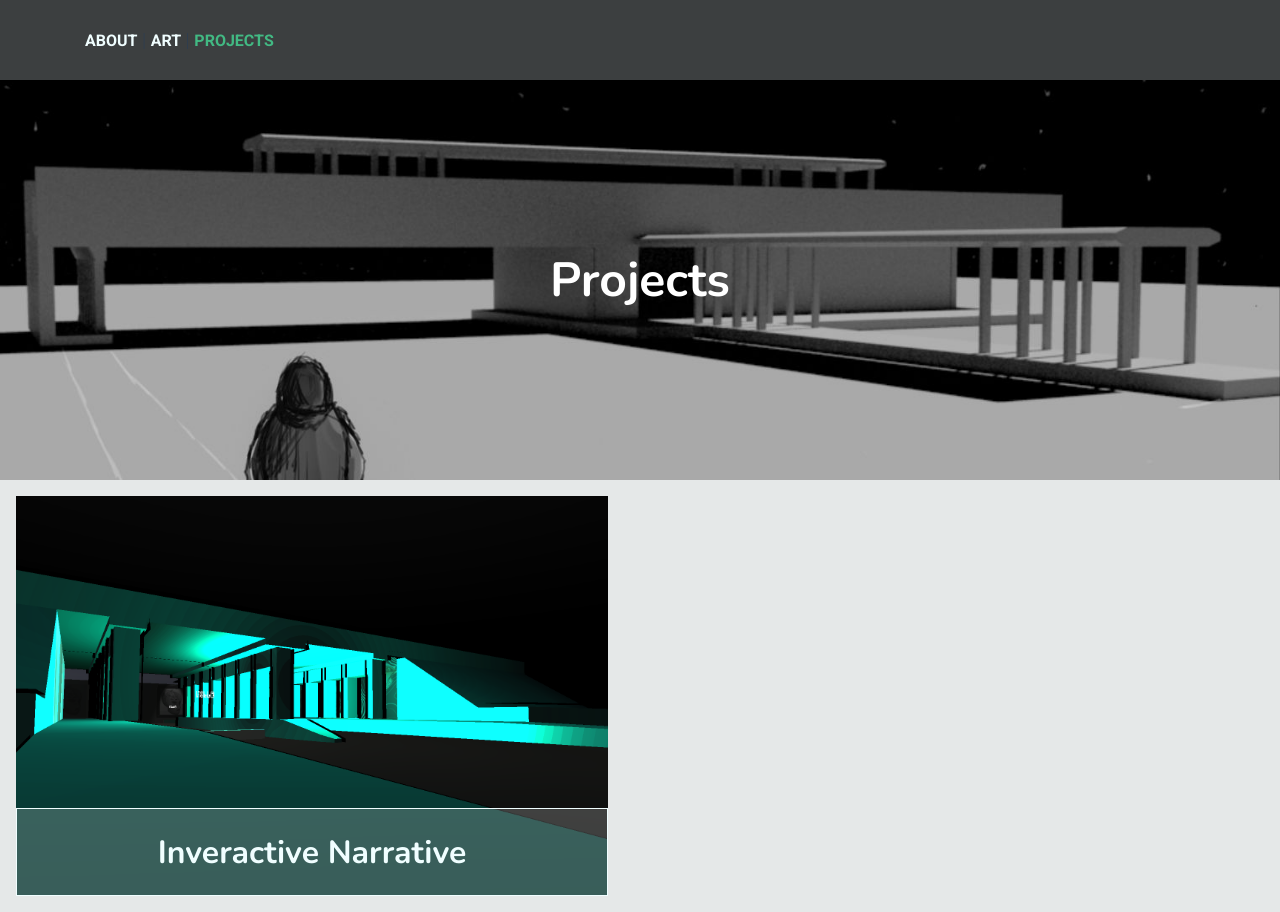
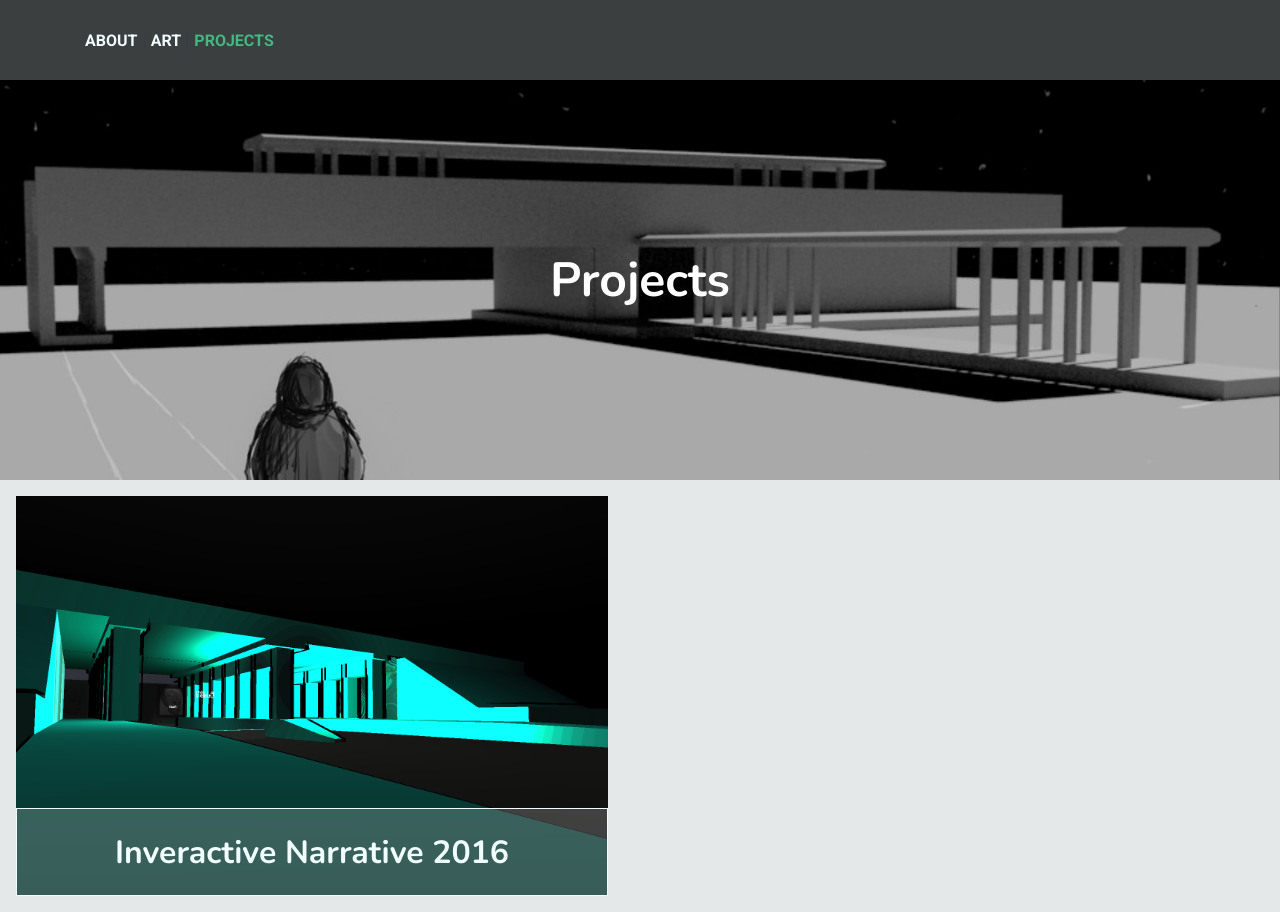
Before and after one commit to raycoti/personalSite, a Vue app: page /projects in a window 1280 px wide. Built offline with nearby package versions, Linux system fonts and the light colour scheme.

Commit message:
update project descriptions, about me text

```diff
--- a/src/views/About.vue
+++ b/src/views/About.vue
@@ -13,11 +13,11 @@
               I specialize in Javascript/Typescript, React, Redux, and Node.
             </p>
             <p>
-              I am from Chicago’s beautiful Back of the Yards neighborhood
+              I am from Chicago's beautiful Back of the Yards neighborhood
               where I developed my love of art and technology. My fascination with software
               development was sparked by the desire to learn how people built educational
-              games like Math Blaster! and ClueFinders that I spent countless hours on.
-              I hope to one day go full circle and work in EdTech!
+              games that I spent countless hours on.
+              Now I am happy to work in the EdTech industry!
               Outside of coding I enjoy dancing, drawing, and cooking.
             </p>
           </span>
--- a/src/views/Projects.vue
+++ b/src/views/Projects.vue
@@ -42,11 +42,17 @@ export default {
     projects: [
       {
         src: IN,
-        title: 'Inveractive Narrative',
+        title: 'Inveractive Narrative 2016',
         description: `
-        This is an ART CAPSTONE PROJECT I made during the 2015-2016 academic year.
-        In this piece, I wanted to portray how labels contributed to feeling out of place during college.
-        The project was built using Unity 3D, Maya3D, and Blender.`,
+        This project is a “walking simulator” that takes players on my journey as a first-generation student
+        travelling away for college. The story is told through interactable snippets and visual metaphors.
+        The project was originally built with multiple users in mind (via networking and matchmaking)
+        and I used that to disrupt the control of my own narrative. I did this by having the snippets cycle
+        one sentence at a time, rather than be shown in full. This meant that the last sentence a user
+        reads, would become the first sentence the next user reads. Thus, as more people interact with the
+        environment the more mixed up the story would become.
+        The project was built using Unity 3D, Maya3D, and Blender.
+        `,
         link: 'https://interactivenarrative.azurewebsites.net/',
       },
     ],
```
